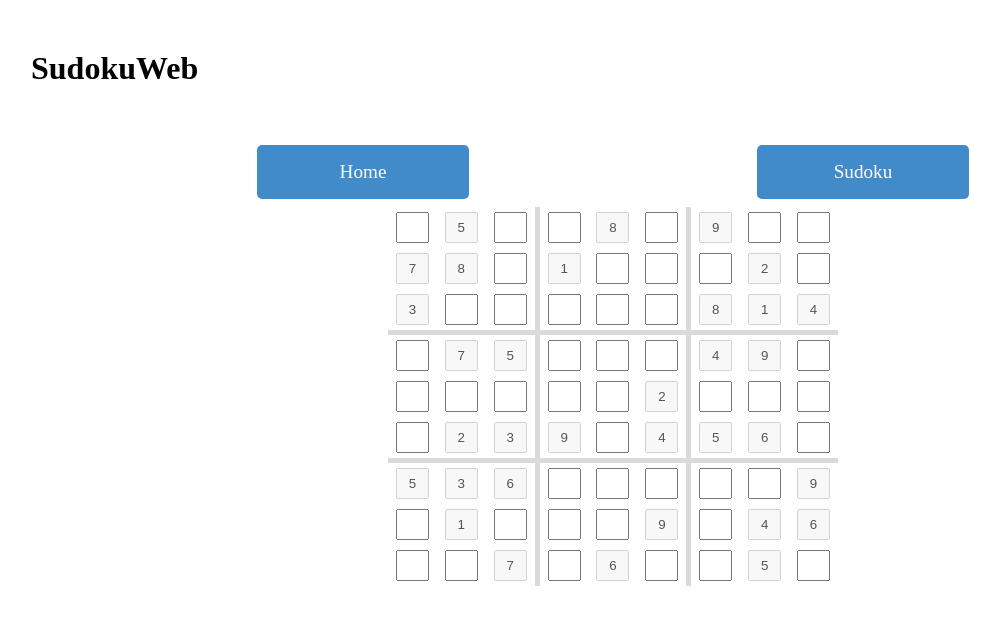
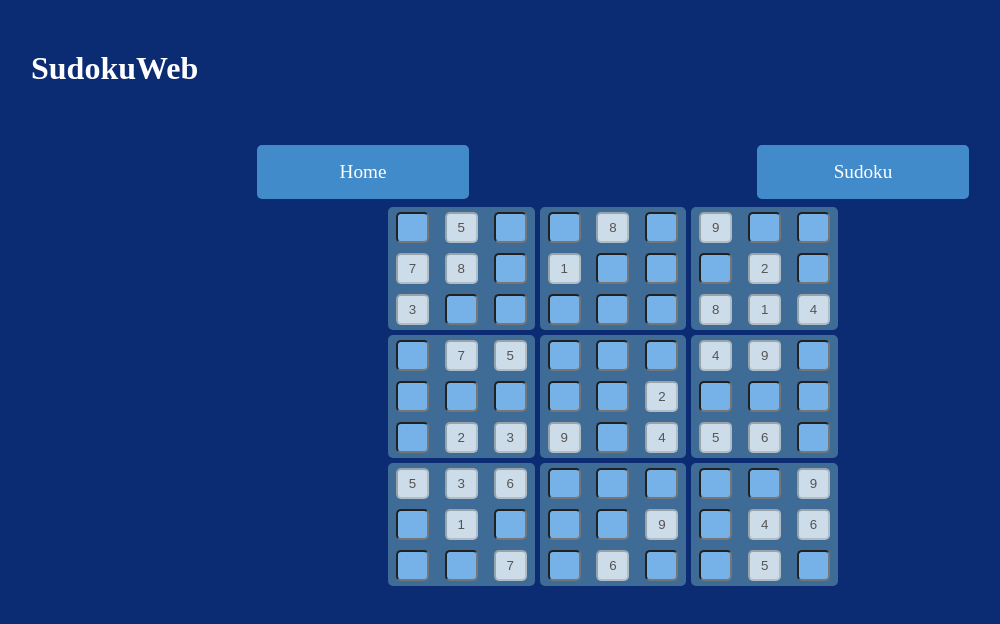
Before and after one commit to decisivedaniel/sudokuWeb, an Angular app: page / in a window 1280 px wide. Shown: the top 624 px of the page, without its empty margins (27-1027 px from the left). Built offline with nearby package versions, Linux system fonts and the light colour scheme.

Commit message:
Turn the webpage style blue so it is easier to look at

```diff
--- a/src/app/app.component.less
+++ b/src/app/app.component.less
@@ -4,6 +4,7 @@
 
 h1 {
     margin: 50px;
+    color: white;
 }
 
 nav {
--- a/src/app/sudoku/sudoku.component.less
+++ b/src/app/sudoku/sudoku.component.less
@@ -1,5 +1,6 @@
 @width: 25px;
 @height: @width;
+@radius: 5px;
 
 .grid {
     display: grid;
@@ -7,14 +8,15 @@
     grid-gap: 5px;
     max-width: 450px;
     margin: auto;
-    background-color: #dadada;
+    background-color: --main-color;
 
 }
 
 .section {
+    background-color: #3f6c96;
+    border-radius: @radius;
     display: grid;
     grid-template-columns: auto auto auto;
-    background-color: white;
     align-items: center;
 }
 
@@ -24,9 +26,15 @@
 }
 
 .inputCell {
+    border-radius: @radius;
     text-align: center;
     width: @width;
     height: @height;
+    background-color: #76b2e7;
+}
+
+.inputCell:disabled{
+    background-color: #cddce9;
 }
 
 input.ng-invalid.ng-dirty {
--- a/src/styles.less
+++ b/src/styles.less
@@ -1 +1,10 @@
 /* You can add global styles to this file, and also import other style files */
+@backgroundcolor: #0b2b72;
+
+html {
+    background-color: @backgroundcolor;
+}
+
+:root {
+    --main-color: @backgroundcolor;
+}
```
